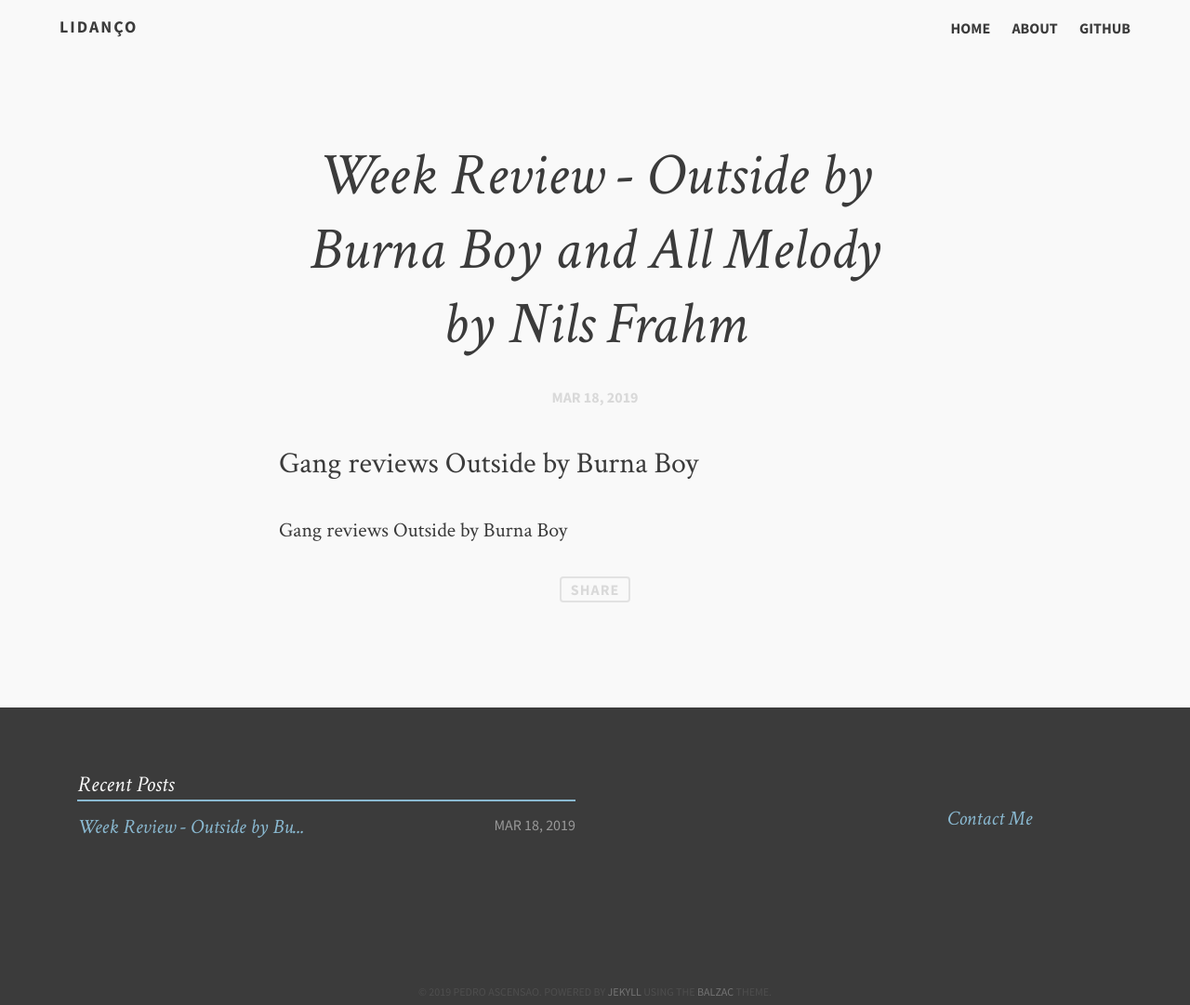
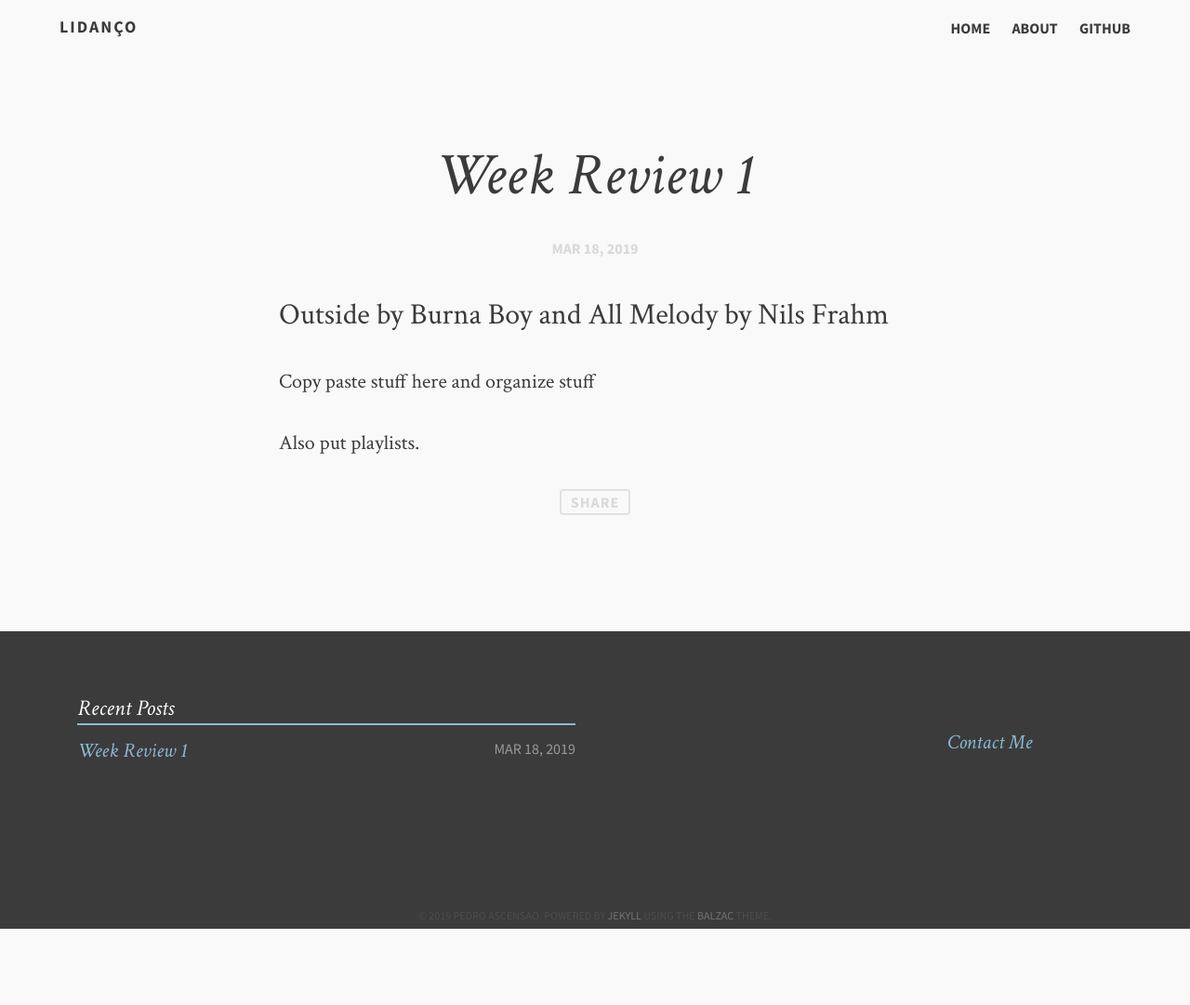
Before and after one commit to rafaascensao/rafaascensao.github.io, a Jekyll site: the page built from _posts/2019-03-18-week-review.md, in a window 1280 px wide. Shown: the whole page at 93% size. Built offline with Jekyll 4.4.1, drawn with Linux system fonts in a browser that asks for light colours; comment, search, counter and statistics services are not loaded; after the commit the page ends 999 px from its top, so only the background shows below that.

Commit message:
Fixed issue

```diff
--- a/CNAME
+++ b/CNAME
@@ -1 +1 @@
-jekyll.gtat.me
+rafaascensao.github.io
--- a/_posts/2019-03-18-week-review.md
+++ b/_posts/2019-03-18-week-review.md
@@ -1,9 +1,10 @@
 ---
 layout: post-no-feature
-title: "Week Review - Outside by Burna Boy and All Melody by Nils Frahm"
-description: "Gang reviews Outside by Burna Boy"
-category: articles
-tags: [sample post, readability, test]
+title: "Week Review 1"
+description: "Outside by Burna Boy and All Melody by Nils Frahm"
+category: reviews
 ---
 
-Gang reviews Outside by Burna Boy
+Copy paste stuff here and organize stuff
+
+Also put playlists.
```
